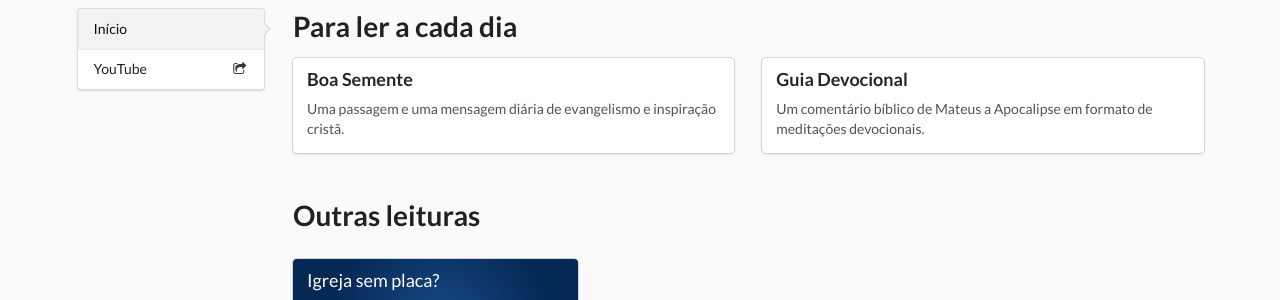
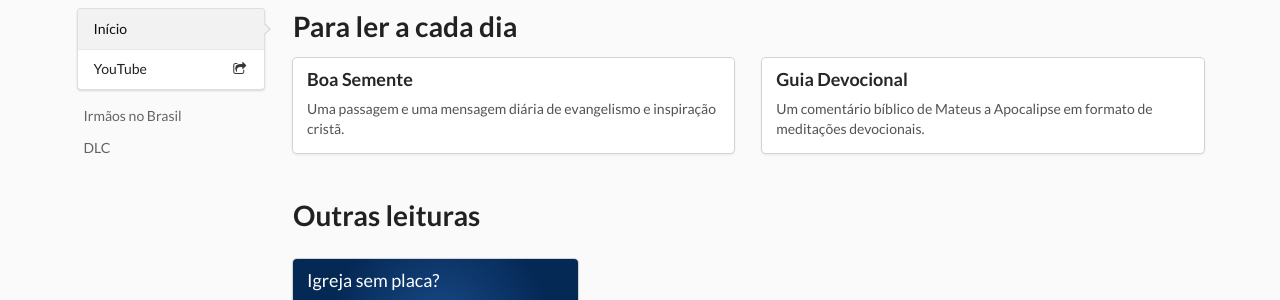
Before and after one commit to coisasdoalto/coisasdoalto.org, a Jekyll site: the page built from index.html, in a window 1280 px wide. Shown: the part 162-462 px from the top of the page. Built offline with Jekyll 4.4.1, drawn with Linux system fonts in a browser that asks for light colours.

Commit message:
Add links do inb e dlc

```diff
--- a/_includes/menu.html
+++ b/_includes/menu.html
@@ -1,4 +1,4 @@
-<div class="ui vertical pointing fluid menu">
+<div class="ui vertical pointing fluid menu navegacao">
   <a href="{{ site.baseurl }}/index.html" class="active item">Início</a>
   <!-- <div class="item">
     Estudos
@@ -12,3 +12,7 @@
   <!-- <a href="conferencias.html" class="item">Conferências</a>
   <a href="faq.html" class="item">Perguntas e Respostas</a> -->
 </div>
+<div class="ui vertical text menu">
+  <a href="http://irmaosnobrasil.org/" class="item" target="_blank">Irmãos no Brasil</a>
+  <a href="http://www.boasemente.com.br/" class="item" target="_blank">DLC</a>
+</div>
```
